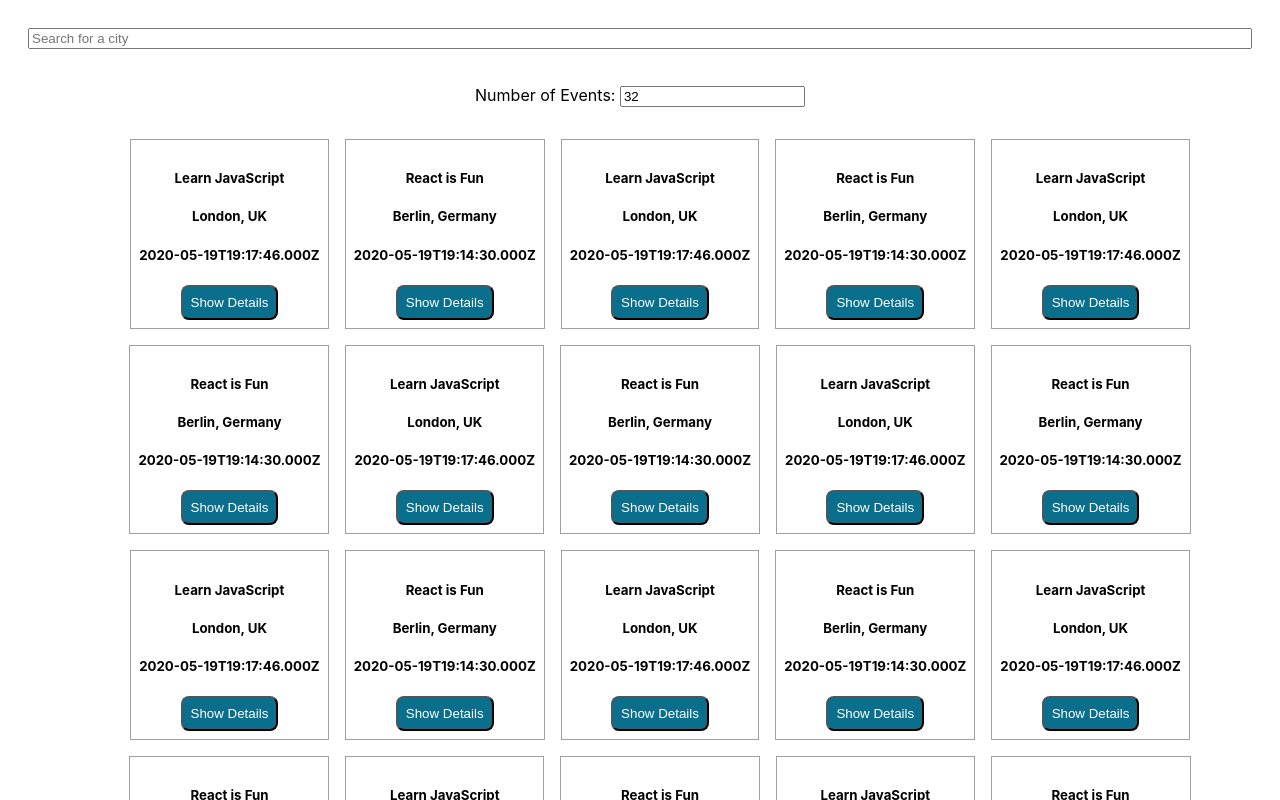
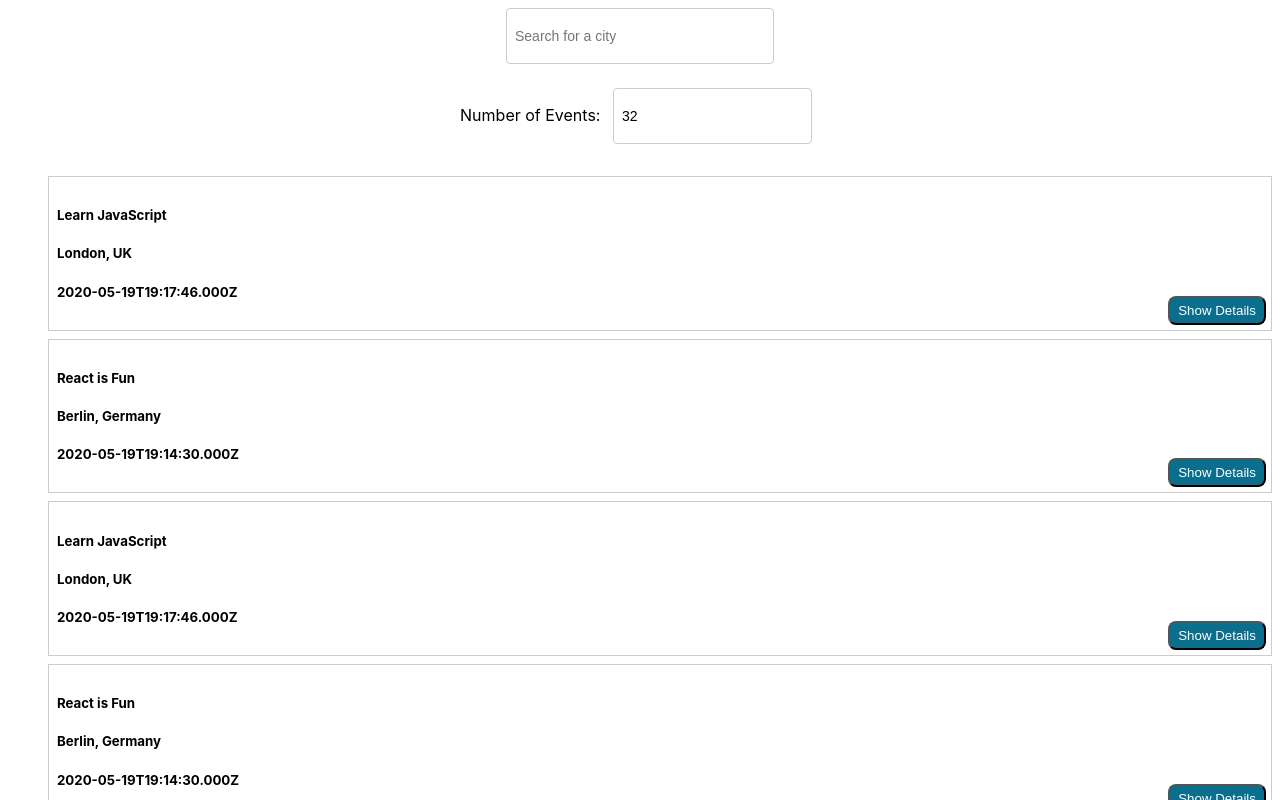
Before and after one commit to sanjushahgupta/meet-event, a React (Create React App) app: page / in a window 1280 px wide. Shown: the top 800 px of the page. Built offline with nearby package versions, Linux system fonts and the light colour scheme.

Commit message:
feat: enhance UI

```diff
--- a/src/App.css
+++ b/src/App.css
@@ -15,10 +15,11 @@
     animation: App-logo-spin infinite 20s linear;
   }
 }
-#city-search {
-  display: flex;
-  flex-direction: column;
+
+.city {
+  width: 250px;
 }
+
 .App-header {
   background-color: #282c34;
   min-height: 100vh;
@@ -34,24 +35,42 @@
 }
 .event-container{
   list-style: none;
-  border: 1px solid rgb(161, 159, 159);
+  border: 1px solid #ccc;
+  text-align: left;
   margin: 8px;
   padding-bottom: 3px;
   padding: 8px;
-  display: inline-block;
+  position: relative;
 }
+
 .event-container button{
+  right: 5px;
+  bottom: 5px;
+  padding: 5px 8px;
+  position: absolute;
   background-color: #0a6e8d;
-color: white;
-border-radius: 8px;
-padding: 8px;
-text-align: end;
+  color: white;
+  border-radius: 8px;
+  outline: none;
+}
 
+input[type="text"],
+input[type="number"] {
+  padding:8px;
+  border-radius: 4px;
+  outline: none;
+  border: 1px solid #ccc;
+  font-size: 14px;
+  align-self: center;
+  height: 38px;
+  margin: 8px;
 }
+
 #city-search{
-text-align: center;
-margin: 20px;
-padding: 8px;
+  display: flex;
+  flex-direction: column;
+  margin:auto;
+  position: relative;
 }
 
 #number-of-events{
--- a/src/App.js
+++ b/src/App.js
@@ -29,8 +29,8 @@ function App() {
   return (
     <div className="App">
     <CitySearch allLocations={allLocations} setCurrentCity={setCurrentCity} />
-    <NumberOfEvents  currentNOE ={setCurrentNOE}/>
-    <EventList events={events}/>
+    <NumberOfEvents  setCurrentNOE={setCurrentNOE} />
+    <EventList events={events.slice(0, currentNOE)}/>
   </div>
   );
 }
--- a/src/components/NumberOfEvents.js
+++ b/src/components/NumberOfEvents.js
@@ -2,13 +2,14 @@
 
 import { useState } from "react";
 
-const NumberOfEvents = ({ setCurrentNOE}) => {
+const NumberOfEvents = ({setCurrentNOE }) => {
 
   const [number, setNumber] = useState(32);
 
   const handleInputChanged = (event) => {
     const value = event.target.value;
-    setNumber(setCurrentNOE);
+    setNumber(value);
+    setCurrentNOE(value);
   }
 
   return (
```
Also changed, not shown: 1 other file (tests, documents, lock files or other folders).
